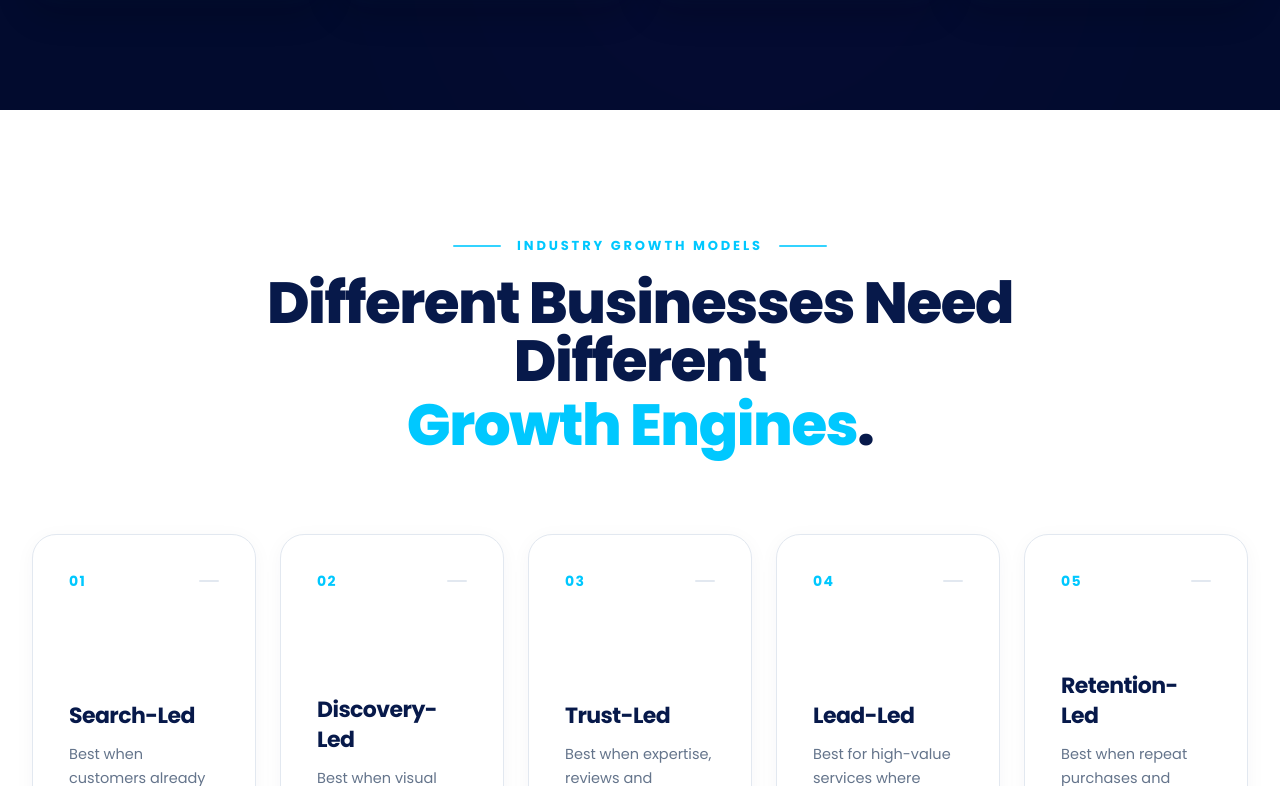
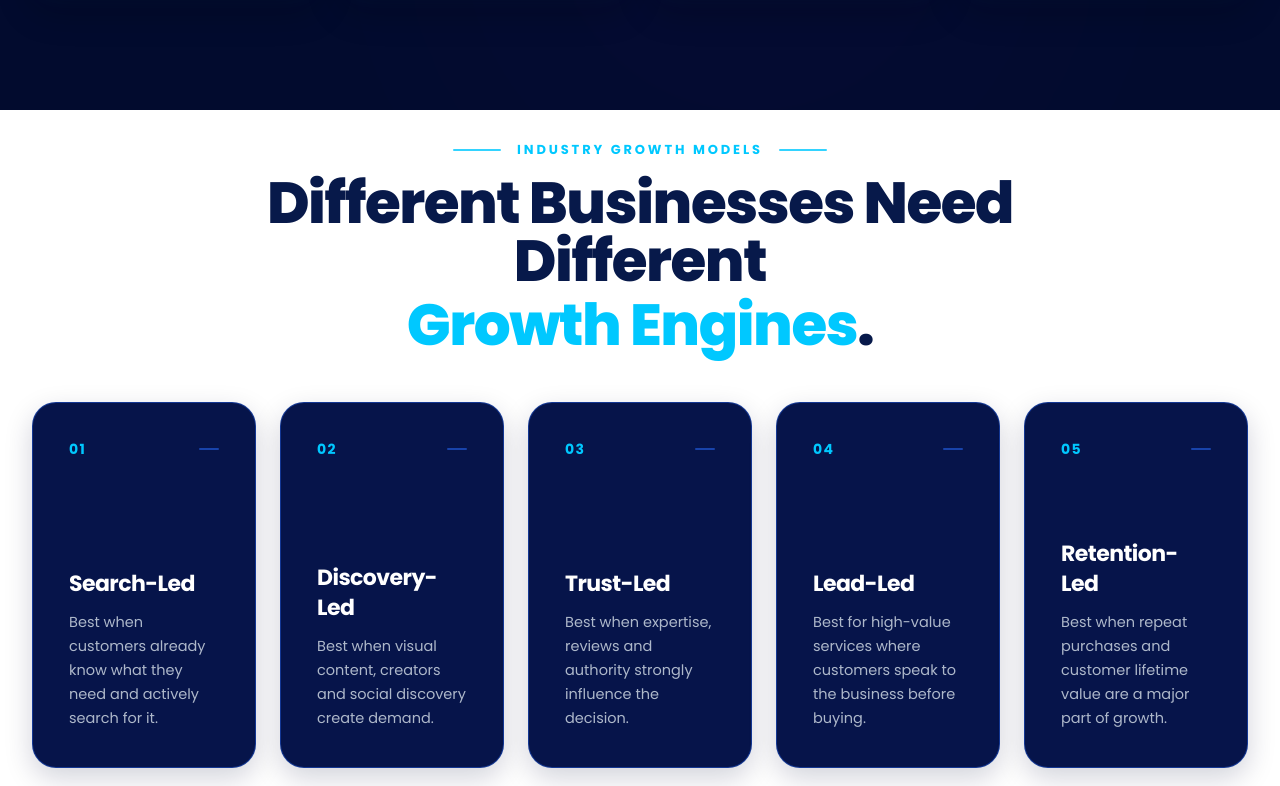
Before and after one commit to ARSHAD-12356/PromonexMedia-Pvt-Ltd, a Next.js app: page /industries in a window 1280 px wide. Shown: the part 5414-6200 px from the top of the page. Built offline with nearby package versions, Linux system fonts and the light colour scheme; a web font is replaced by a local one.

Commit message:
Update Industry Growth Models section: minimal top margin, hero dark navy cards, and subtle border/shadow

```diff
--- a/components/IndustryGrowthModelsSection.tsx
+++ b/components/IndustryGrowthModelsSection.tsx
@@ -46,21 +46,21 @@ export default function IndustryGrowthModelsSection() {
   return (
     <section
       id="industry-growth-models"
-      className="relative w-full bg-white text-[#07194A] py-24 sm:py-28 lg:py-32 px-4 sm:px-6 lg:px-8 font-['Poppins',sans-serif] overflow-hidden"
+      className="relative w-full bg-white text-[#07194A] pt-4 sm:pt-6 md:pt-8 pb-20 sm:pb-24 lg:pb-28 px-4 sm:px-6 lg:px-8 font-['Poppins',sans-serif] overflow-hidden"
     >
       <div className="relative z-10 max-w-[1440px] mx-auto">
         {/* ==================================================
-            SECTION HEADER
+            SECTION HEADER (Minimum Top Margin)
             ================================================== */}
         <motion.div
-          initial={{ opacity: 0, y: 20 }}
+          initial={{ opacity: 0, y: 16 }}
           whileInView={{ opacity: 1, y: 0 }}
           viewport={{ once: true, amount: 0.3 }}
-          transition={{ duration: 0.55, ease: "easeOut" }}
-          className="text-center max-w-4xl mx-auto mb-14 sm:mb-16 lg:mb-20"
+          transition={{ duration: 0.5, ease: "easeOut" }}
+          className="text-center max-w-4xl mx-auto mb-8 sm:mb-10 lg:mb-12"
         >
           {/* Eyebrow Label with subtle cyan flanking lines */}
-          <div className="flex items-center justify-center gap-3 sm:gap-4 mb-4 sm:mb-5">
+          <div className="flex items-center justify-center gap-3 sm:gap-4 mb-3 sm:mb-4">
             <span className="w-8 sm:w-12 h-[1.5px] bg-[#00C8FF]/80 rounded-full" />
             <span className="text-xs sm:text-[13px] font-bold tracking-[0.22em] text-[#00C8FF] uppercase">
               INDUSTRY GROWTH MODELS
@@ -80,13 +80,13 @@ export default function IndustryGrowthModelsSection() {
         </motion.div>
 
         {/* ==================================================
-            FIVE CARDS IN A SINGLE HORIZONTAL ROW (Desktop)
+            FIVE CARDS: HERO DARK NAVY BLUE THEME
             ================================================== */}
         <div className="grid grid-cols-1 md:grid-cols-3 lg:grid-cols-5 gap-5 sm:gap-6 lg:gap-5 xl:gap-6 items-stretch">
           {GROWTH_MODELS.map((card, idx) => (
             <motion.div
               key={card.number}
-              initial={{ opacity: 0, y: 24 }}
+              initial={{ opacity: 0, y: 22 }}
               whileInView={{ opacity: 1, y: 0 }}
               viewport={{ once: true, amount: 0.2 }}
               transition={{
@@ -94,22 +94,22 @@ export default function IndustryGrowthModelsSection() {
                 delay: idx * 0.08,
                 ease: "easeOut",
               }}
-              className="group relative flex flex-col justify-between bg-white border border-[#E2E8F0] rounded-[24px] p-7 sm:p-8 xl:p-9 shadow-[0_4px_20px_rgba(7,25,74,0.04)] hover:shadow-[0_12px_34px_rgba(0,200,255,0.12),0_4px_16px_rgba(7,25,74,0.06)] hover:border-[#00C8FF]/70 hover:-translate-y-1.5 transition-all duration-300 ease-out cursor-default overflow-hidden"
+              className="group relative flex flex-col justify-between bg-[#06144A] border border-[#2563EB]/45 hover:border-[#00C8FF] rounded-[24px] p-7 sm:p-8 xl:p-9 shadow-[0_10px_28px_rgba(2,11,53,0.18)] hover:shadow-[0_16px_40px_rgba(0,200,255,0.22)] hover:-translate-y-1.5 transition-all duration-300 ease-out cursor-default overflow-hidden"
             >
               {/* TOP: Small Number */}
               <div className="flex items-center justify-between mb-14 sm:mb-16 lg:mb-20">
                 <span className="text-xs sm:text-sm font-bold tracking-widest text-[#00C8FF] uppercase">
                   {card.number}
                 </span>
-                <span className="w-5 h-[2px] bg-[#E2E8F0] group-hover:bg-[#00C8FF]/70 rounded-full transition-colors duration-300" />
+                <span className="w-5 h-[2px] bg-[#2563EB]/60 group-hover:bg-[#00C8FF] rounded-full transition-colors duration-300" />
               </div>
 
               {/* BOTTOM: Title & Description */}
               <div>
-                <h3 className="text-xl sm:text-[22px] font-bold text-[#07194A] tracking-tight mb-3 leading-snug group-hover:text-[#1688FF] transition-colors duration-200">
+                <h3 className="text-xl sm:text-[22px] font-bold text-white tracking-tight mb-3 leading-snug group-hover:text-[#00C8FF] transition-colors duration-200">
                   {card.title}
                 </h3>
-                <p className="text-sm sm:text-[14.5px] text-[#64748B] leading-[1.65] font-normal">
+                <p className="text-sm sm:text-[14.5px] text-slate-300/85 leading-[1.65] font-normal">
                   {card.description}
                 </p>
               </div>
```
